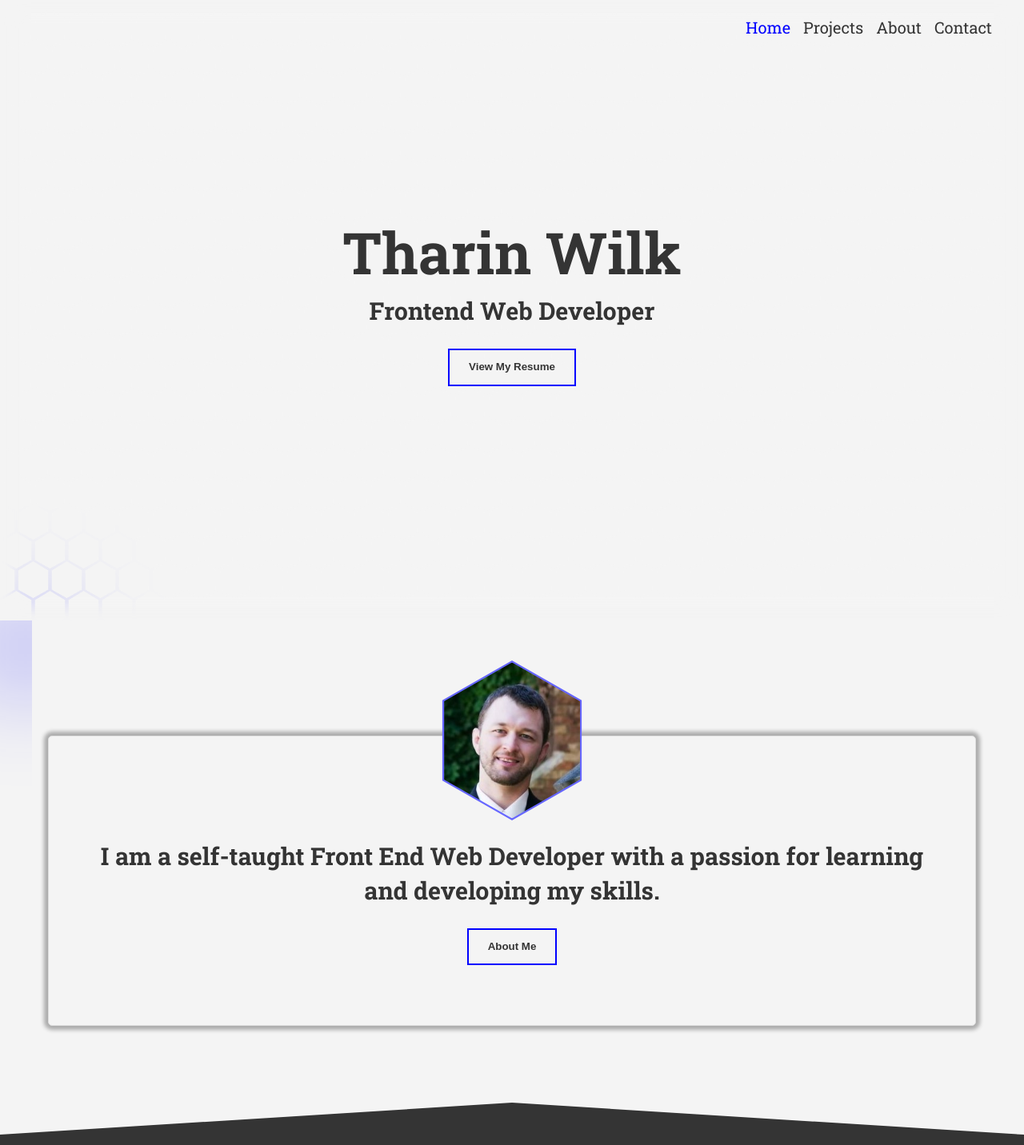
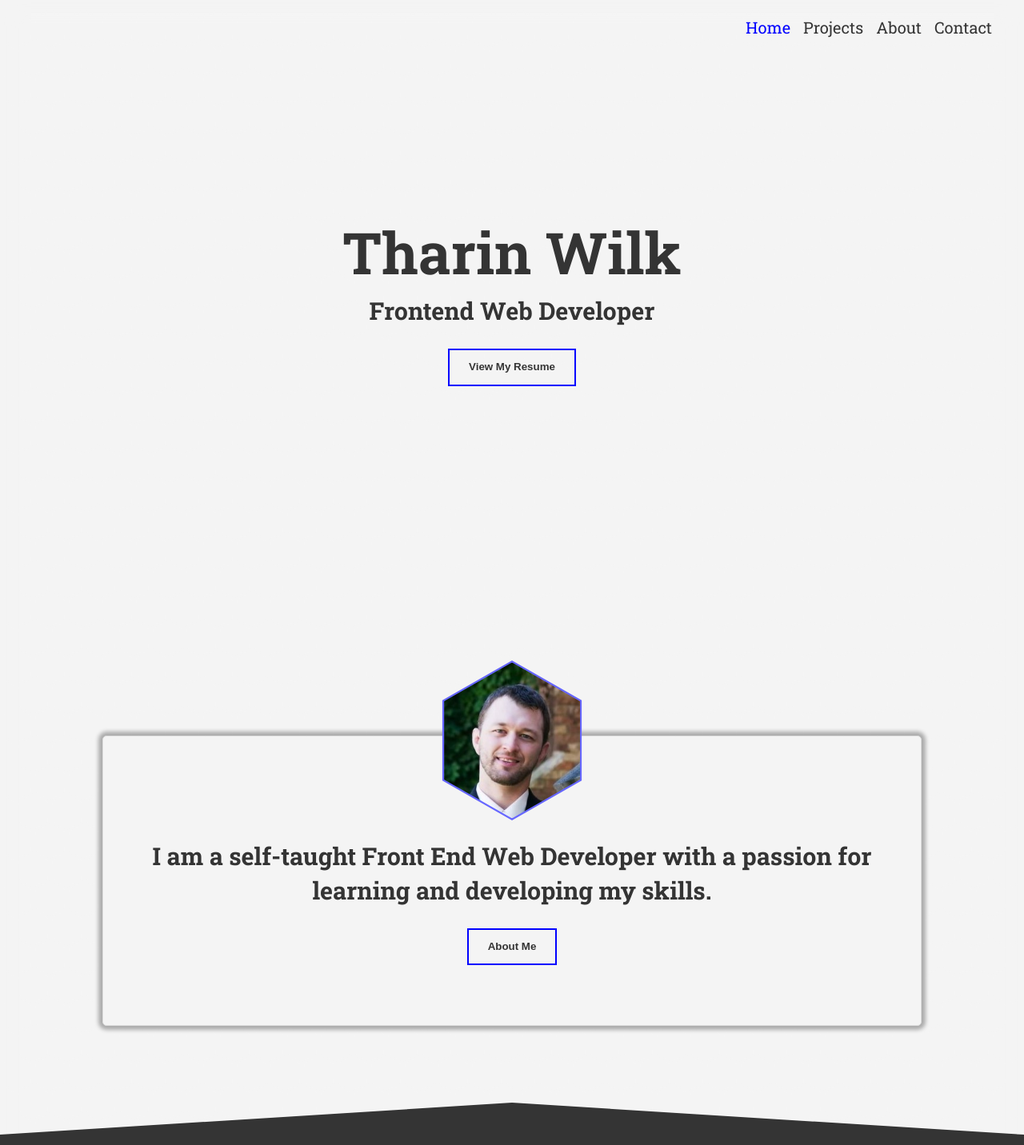
Before and after one commit to TharinWilk/Portfolio, a Vue app: page / in a window 1280 px wide. Shown: the top 1432 px of the page at 80% size. Built offline with nearby package versions, Linux system fonts and the light colour scheme.

Commit message:
2.0.4 Moved light effect to entire home page

```diff
--- a/public/index.css
+++ b/public/index.css
@@ -101,14 +101,6 @@ object {
   align-items: center;
 }
 
-.container {
-  width: 100%;
-  max-width: 1200px;
-  margin: 0 auto;
-  padding: 0 20px;
-  box-sizing: border-box;
-}
-
 .justify-center {
   justify-content: center;
 }
@@ -204,7 +196,7 @@ object {
   background-color: #0000FF;
 }
 
-.navbar .container, .navbar {
+ .navbar {
   width: 100%;
   display: flex;
   align-items: center;
@@ -246,10 +238,6 @@ object {
   padding-bottom: 1rem;
 }
 
-.pb-6 {
-  padding-bottom: 6rem;
-}
-
 .m-1 {
   margin: 1em;
 }
@@ -260,6 +248,10 @@ object {
 
 .mb-1 {
   margin-bottom: 1em;
+}
+
+.mb-6 {
+  margin-bottom: 6em;
 }
 
 .o-30 {
@@ -287,7 +279,13 @@ object {
 }
 
 #home {
-  background: transparent;
+  position: relative;
+  top: 0;
+  left: 0;
+  width: 100%;
+  height: 100%;
+  background-image: URL("./hex-background.png");
+  box-shadow: inset 0 0 1rem 1rem #f4f4f4;
 }
 
 h2 {
@@ -409,16 +407,6 @@ h2 {
   }
 }
 
-.landing-bg {
-  position: relative;
-  top: 0;
-  left: 0;
-  width: 100%;
-  height: 100%;
-  background-image: URL("./hex-background.png");
-  box-shadow: inset 0 0 1rem 1rem #f4f4f4;
-}
-
 .landing-content {
   height: 80vh;
   padding-top: 4.25rem;
@@ -468,10 +456,13 @@ h2 {
 }
 
 #about {
-  background: #f4f4f4;
+  display: grid;
+  place-items: center;
 }
 #about .about-container {
   padding-top: 9rem;
+  width: 80%;
+  max-width: 1200px;
 }
 
 .hex-container {
--- a/sass-files/project-components/_home-about.scss
+++ b/sass-files/project-components/_home-about.scss
@@ -1,8 +1,11 @@
 #about {
-  background: #f4f4f4;
+  display: grid;
+  place-items: center;
 
   .about-container {
     padding-top: 9rem;
+    width: 80%;
+    max-width: 1200px;
   }
 }
 
--- a/sass-files/project-components/_home-landing.scss
+++ b/sass-files/project-components/_home-landing.scss
@@ -1,11 +1,11 @@
 .landing-bg {
-  position: relative;
-  top: 0;
-  left: 0;
-  width: 100%;
-  height: 100%;
-  background-image: URL("./hex-background.png");
-  box-shadow: inset 0 0 1rem 1rem #f4f4f4;
+  // position: relative;
+  // top: 0;
+  // left: 0;
+  // width: 100%;
+  // height: 100%;
+  // background-image: URL("./hex-background.png");
+  // box-shadow: inset 0 0 1rem 1rem #f4f4f4;
 }
 
 .landing-content {
--- a/sass-files/project-components/_views.scss
+++ b/sass-files/project-components/_views.scss
@@ -1,5 +1,12 @@
 #home {
-  background: transparent;
+  // background: transparent;
+  position: relative;
+  top: 0;
+  left: 0;
+  width: 100%;
+  height: 100%;
+  background-image: URL("./hex-background.png");
+  box-shadow: inset 0 0 1rem 1rem #f4f4f4;
 }
 
 h2 {
--- a/src/components/home-components/HomeAbout.vue
+++ b/src/components/home-components/HomeAbout.vue
@@ -1,5 +1,5 @@
 <template lang="html">
-  <section id="about" class="relative container pb-6">
+  <section id="about" class="relative mb-6">
     <div class="about-container">
       <div class="hex-container">
         <div class="hexagon-backing bg-blue-light-4">
--- a/src/components/home-components/HomeLanding.vue
+++ b/src/components/home-components/HomeLanding.vue
@@ -1,6 +1,6 @@
 <template lang="html">
   <section id="landing">
-    <div class="landing-bg" @mousemove="moveLightEffect">
+    <div class="landing-bg">
       <div class="landing-content row justify-center">
         <span class="col-12-md" @mouseover="hoverIn">Creative</span>
         <span class="col-6-md" @mouseover="hoverIn">Motivated</span>
@@ -24,18 +24,12 @@
         <span class="col-12-md" @mouseover="hoverIn">Driven</span>
       </div>
     </div>
-
-    <div class="light-effect bg-blue-light-1" ref="light"></div>
   </section>
 </template>
 
 <script>
 export default {
   methods: {
-    moveLightEffect(e) {
-      this.$refs.light.style.left = `${e.clientX - 32}px`;
-      this.$refs.light.style.top = `${e.clientY - 32 + window.scrollY}px`;
-    },
     hoverIn(e) {
       e.target.style.opacity = 1;
     },
--- a/src/views/Home.vue
+++ b/src/views/Home.vue
@@ -1,23 +1,26 @@
 <template lang="html">
-  <article id="home">
+  <article id="home" @mousemove="moveLightEffect">
     <HomeLanding />
     <HomeAbout />
-    <HomeProjects/>
+    <HomeProjects />
+    <div class="light-effect bg-blue-light-1" ref="light"></div>
   </article>
 </template>
 
 <script>
-import HomeLanding from "../components/home-components/HomeLanding.vue"
-import HomeAbout from "../components/home-components/HomeAbout.vue"
-import HomeProjects from "../components/home-components/HomeProjects.vue"
+import HomeLanding from "../components/home-components/HomeLanding.vue";
+import HomeAbout from "../components/home-components/HomeAbout.vue";
+import HomeProjects from "../components/home-components/HomeProjects.vue";
 
 export default {
-  components: { HomeLanding, HomeAbout, HomeProjects }
-}
+  components: { HomeLanding, HomeAbout, HomeProjects },
+  methods: {
+    moveLightEffect(e) {
+      this.$refs.light.style.left = `${e.clientX - 32}px`;
+      this.$refs.light.style.top = `${e.clientY - 32 + window.scrollY}px`;
+    },
+  },
+};
 </script>
 
-<style media="screen">
-
-
-
-</style>
+<style media="screen"></style>
```
